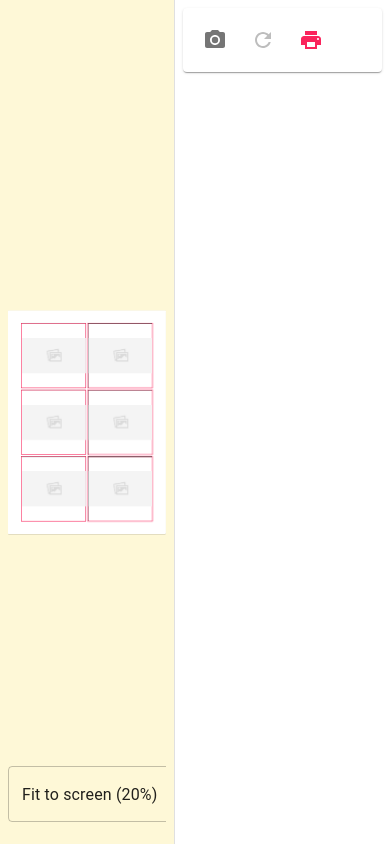
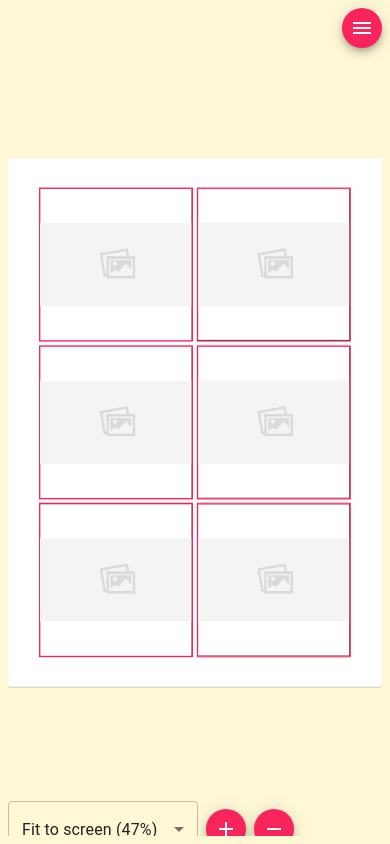
Before and after one commit to asafs94/photo-cropper, a React (Create React App) app: page / in a window 390 px wide. Built offline with nearby package versions, Linux system fonts and the light colour scheme.

Commit message:
Added grab and move to ZoomWrapper + added some more mobile support

```diff
--- a/src/App.tsx
+++ b/src/App.tsx
@@ -2,19 +2,26 @@ import React, { useContext, useRef } from 'react';
 import './App.css';
 import SixSquares from './components/Templates/SixSquares';
 import A4 from './components/Papers/A4';
-import { Drawer } from '@material-ui/core';
+import { Drawer, Fab, Theme, useMediaQuery } from '@material-ui/core';
 import EditSection from './components/EditSection';
 import { ImageContext } from './hoc/ImageProvider';
 import useStyles from './AppStyles';
 import ZoomWrapper from './components/ZoomWrapper';
+import { useToggleable } from './utils/hooks/togglables';
+import { Menu } from '@material-ui/icons';
 
 function App() {
   const paperRef= useRef<any>();
   const appRef = useRef<any>();
   const classes = useStyles();
+  const [drawerOpen, toggleDrawer] = useToggleable(false);
   const { croppableImages, uploadFiles, onClear } = useContext(ImageContext);
+  const smallScreen = useMediaQuery((theme: Theme)=> theme.breakpoints.down('sm'))
   return (
     <div className={classes.Root} ref={appRef}>
+      <Fab className={classes.DrawerFab} size='small' color='primary' onClick={toggleDrawer}>
+        <Menu />
+      </Fab>
       <main className={classes.Main}>
         <ZoomWrapper>
           <A4 className='center-content' rootRef={paperRef}>
@@ -22,7 +29,7 @@ function App() {
           </A4>
         </ZoomWrapper>
       </main>
-      <Drawer classes={{ paper: classes.Drawer }} variant="permanent" anchor="right">
+      <Drawer className={classes.DrawerWrapper} onClose={toggleDrawer} open={drawerOpen} classes={{ paper: classes.Drawer }} variant={smallScreen? "temporary" : "permanent"} anchor="right">
         <EditSection
           onUpload={uploadFiles}
           loaded={!!croppableImages.length}
--- a/src/AppStyles.ts
+++ b/src/AppStyles.ts
@@ -11,27 +11,36 @@ export default makeStyles( theme => {
             background: theme.palette.background.default
         },
         Main: {
-            width: `calc (100% - ${drawerWidth}px)`,
             height: '100%',
             display: 'flex',
             padding: theme.spacing(),
             boxSizing: 'border-box',
-            alignItems: 'center',
             justifyContent: 'center',
-            marginRight: drawerWidth,
-            overflow: 'hidden',
+            overflow: 'auto',
         },
         Drawer: {
             boxSizing: 'border-box',
             width: drawerWidth,
             padding: theme.spacing(),
         },
+        DrawerFab:{
+            position: 'fixed',
+            top: theme.spacing(),
+            right: theme.spacing(),
+            zIndex: 1,
+        },
+        DrawerWrapper:{
+
+        },
         '@media print':{
             Root:{
                 '& :not($Main, $Main *)':{
-                    visibility: 'hidden'
+                    display: 'none !important'
                 }
+            },
+            DrawerWrapper:{
+                display: 'none'
             }
-        }
+        },
     }
 } )
--- a/src/components/DraggableBackground/index.tsx
+++ b/src/components/DraggableBackground/index.tsx
@@ -49,7 +49,7 @@ export default function DraggableBackground({ src='', className='', zoomSensitiv
     }, [])
 
     return (
-        <div className={rootClassNames} ref={containerRef} onDoubleClick={handleDoubleClick} onContextMenu={onContextMenu} >
+        <div className={rootClassNames} onWheel={event=> event.stopPropagation()} onMouseDown={(event)=> event.stopPropagation()} ref={containerRef} onDoubleClick={handleDoubleClick} onContextMenu={onContextMenu} >
             <Cropper
                     crop={position}
                     cropSize={cropSize}
--- a/src/components/Papers/A4/styles.ts
+++ b/src/components/Papers/A4/styles.ts
@@ -16,6 +16,7 @@ export default makeStyles( (theme: Theme) => {
                 left: 0,
                 border: 'none',
                 boxShadow: 'none',
+                zIndex: 9999
             }
         }
     }
--- a/src/components/ZoomWrapper/index.tsx
+++ b/src/components/ZoomWrapper/index.tsx
@@ -1,73 +1,88 @@
 import React, { useCallback, useEffect, useRef, useState } from "react";
-import { Fab, makeStyles, MenuItem, Select } from '@material-ui/core';
+import { Fab, makeStyles, MenuItem, Select } from "@material-ui/core";
 import { Add, Remove } from "@material-ui/icons";
 
-const useStyles = makeStyles( theme => {
+const useStyles = makeStyles((theme) => {
   return {
-        Wrapper:{
+    Wrapper: {
       width: "100%",
-            height: "100%",
-            display: "flex",
-            flexDirection: "column",
+      height:  "100%",
       position: "relative",
-            overflow: "auto",
+      overflow: "hidden",
+      cursor: "grab"
     },
     Settings: {
       position: "sticky",
       top: "calc( 100% - 70px )",
       left: 0,
       zIndex: 1,
-            alignSelf: 'flex-start',
-            display: 'grid',
+      alignSelf: "flex-start",
+      '&>div':{
+        position: 'absolute',
+        left:0,
+        top: 35,
+        width: 'fit-content',
+        height: 'fit-content',
+        display: "grid",
         gridGap: theme.spacing(),
-            gridTemplateColumns: 'auto auto auto',
-            alignContent: 'center',
-            justifyContent: 'center',
-            alignItems: 'center'
+        gridTemplateColumns: "auto auto auto",
+        alignContent: "center",
+        justifyContent: "center",
+        alignItems: "center",
+      }
     },
-        Select:{
+    Select: {
       width: 190,
     },
     Content: {
       width: "fit-content",
       height: "fit-content",
-            margin: 'auto',
-            transform: ({scale}: any) => `scale(${scale})`
+      position: "absolute",
+      top: ({childSize}: any) =>  `calc(50% - ${childSize.height/2}px)` ,
+      left: ({childSize}: any) =>  `calc(50% - ${childSize.width/2}px)`,
+      margin: "auto",
+      transform: ({ scale, translate }: any) => `scale(${scale}) translate(${translate.x}px, ${translate.y}px)`,
     },
-        '@media print':{
-            Content:{
-                transform: 'none !important'
+    "@media print": {
+      Content: {
+        transform: "none !important",
       },
       Settings: {
-                display: 'none'
-            }
-        }
-    }
-} )
+        display: "none",
+      },
+    },
+  };
+});
 
 interface Props {
   children: React.ReactChild;
-  defaultOption?: 'fit' | number
+  defaultOption?: "fit" | number;
 }
 
-const selectOptions: Array<'fit' | number> = ['fit', 0.25, 0.5, 0.75, 1];
+const selectOptions: Array<"fit" | number> = ["fit", 0.25, 0.5, 0.75, 1];
 
-const ZoomWrapper = ({ children: child, defaultOption='fit' }: Props) => {
+const ZoomWrapper = ({ children: child, defaultOption = "fit" }: Props) => {
   const [scale, setScale] = useState(1);
-  const [option, setOption] = useState<'fit'| number>(defaultOption);
+  const [translate, setTranslate] = useState({x: 0, y: 0});
+  const [option, setOption] = useState<"fit" | number>(defaultOption);
   const [fitScale, setFitScale] = useState<number>(0);
-  const [customOption, setCustomOption] = useState<null | number>(null)
+  const [customOption, setCustomOption] = useState<null | number>(null);
+  const [childSize, setChildSize] = useState({ width: 0, height: 0 });
+  const [dragging, setDragging] = useState(false)
+  const mousePosition = useRef({ x: 0, y:0 });
   const ref = useRef<any>();
   const childRef = useRef<any>();
-  const classes = useStyles({scale, fitScale})
+  const classes = useStyles({ scale, fitScale, childSize, translate });
 
   const calcFitScale = useCallback(() => {
     const wrapper = ref.current;
     const container = wrapper.getBoundingClientRect();
     const child = childRef.current;
+    const childSize = { width: child.clientWidth, height: child.clientHeight };
+    setChildSize(childSize)
     const ratio = {
       width: container.width / child.clientWidth,
-      height: container.height / child.clientHeight
+      height: container.height / child.clientHeight,
     };
     if (ratio.height < 1 || ratio.width < 1) {
       if (ratio.height < ratio.width) {
@@ -78,74 +93,136 @@ const ZoomWrapper = ({ children: child, defaultOption='fit' }: Props) => {
     }
   }, [setScale]);
 
-  const setZoom = useCallback((_option: 'fit' | number) => {
-    if( _option === 'fit' ){
-        setScale(fitScale)
+  const setZoom = useCallback(
+    (_option: "fit" | number) => {
+      if (_option === "fit") {
+        setScale(fitScale);
       } else {
         setScale(_option);
       }
-  }, [setScale, fitScale])
+    },
+    [setScale, fitScale]
+  );
 
-  useEffect(()=>{
+  useEffect(() => {
     const child = childRef.current;
-      (child as HTMLDivElement).scrollIntoView({ behavior: "auto", block: "center", inline: "center" })
-  },[scale])
+    (child as HTMLDivElement).scrollIntoView({
+      behavior: "auto",
+      block: "center",
+      inline: "center",
+    });
+  }, [scale]);
 
-  useEffect(()=>{
+  useEffect(() => {
     calcFitScale();
     window.addEventListener("resize", calcFitScale, false);
     return () => {
       window.removeEventListener("resize", calcFitScale, false);
     };
+  }, []);
+
+  const onSelect = useCallback(
+    (
+      event: React.ChangeEvent<{ name?: string | undefined; value: unknown }>
+    ) => {
+      const value = event.target.value as "fit" | number;
+      setCustomOption(null);
+      setOption(value);
+    },
+    [setOption, setCustomOption, setZoom, fitScale]
+  );
+
+  const onAddZoom = useCallback(() => {
+    setCustomOption(scale + 0.05);
+  }, [setCustomOption, scale]);
+
+  const onSubtractZoom = useCallback(() => {
+    setCustomOption(scale - 0.05);
+  }, [setCustomOption, scale]);
+
+  useEffect(() => {
+    if (customOption) {
+      setOption(customOption);
+    }
+  }, [customOption, setOption]);
+
+  useEffect(() => {
+    setZoom(option);
+  }, [fitScale, option]);
+
+  const onDrag = useCallback((event: React.MouseEvent)=>{
+    event.preventDefault();
+    if(dragging){
+      const {x,y} = mousePosition.current;
+      const delta = { x: event.clientX - x, y: event.clientY - y };
+      mousePosition.current = { x: event.clientX, y: event.clientY };
+      setTranslate((t)=>{
+        return {
+          x: t.x + delta.x,
+          y: t.y + delta.y
+        }
+      })
+    }
+  },[setTranslate, dragging])
+
+  const setPosition = (event: React.MouseEvent) => {
+    mousePosition.current = { x: event.clientX, y: event.clientY };
+    setDragging(true)
+  }
+
+  const onDrop = (event: MouseEvent) =>{
+    setDragging(false)
+  }
+
+  useEffect(()=>{
+    document.addEventListener('mouseup', onDrop, false)
+    return () =>{
+      document.removeEventListener('mouseup', onDrop, false)
+    }
   },[])
 
-  const onSelect = useCallback((event: React.ChangeEvent<{name?: string | undefined; value: unknown;}>)=>{
-    const value = event.target.value as ('fit' | number);
-    setCustomOption(null);
-    setOption(value);
-    },[setOption, setCustomOption, setZoom, fitScale])
-
-  const onAddZoom = useCallback(()=>{
-      setCustomOption( scale + 0.05 );
-  },[setCustomOption, scale]);
-
-  const onSubtractZoom = useCallback(()=>{
-      setCustomOption( scale - 0.05 )
-  },[setCustomOption, scale])
-
-  useEffect(()=>{
-      if(customOption){
-          setOption(customOption)
+  const onWheel = (event: React.WheelEvent) =>{
+    const delta = -event.deltaY/1000;
+    setCustomOption(scale + delta);
   }
-  },[customOption, setOption])
-
-  useEffect(()=>{
-    setZoom(option)
-  }, [fitScale, option])
 
   return (
-    <div
-      ref={ref}
-      className={classes.Wrapper}
+    <div ref={ref} onWheel={onWheel} onMouseDown={setPosition} onMouseMove={onDrag} className={classes.Wrapper} >
+      <div className={classes.Settings}>
+        <div>
+          <Select
+            className={classes.Select}
+            value={option}
+            onChange={onSelect}
+            variant="outlined"
           >
-        <div className={classes.Settings}>
-           <Select className={classes.Select} value={option} onChange={onSelect} variant="outlined">
-               {selectOptions.map((_option, index) => <MenuItem key={`zoom-${_option}`} value={_option}>
-                   {_option === 'fit'? `Fit to screen (${(fitScale*100).toFixed()}%)` : `${(_option*100).toFixed()}%`}
-               </MenuItem>)}
-               {customOption && <option value={customOption} style={{display: 'none'}}>{(customOption*100).toFixed()}%{}</option>}
+            {selectOptions.map((_option, index) => (
+              <MenuItem key={`zoom-${_option}`} value={_option}>
+                {_option === "fit"
+                  ? `Fit to screen (${(fitScale * 100).toFixed()}%)`
+                  : `${(_option * 100).toFixed()}%`}
+              </MenuItem>
+            ))}
+            {customOption && (
+              <option value={customOption} style={{ display: "none" }}>
+                {(customOption * 100).toFixed()}%{}
+              </option>
+            )}
           </Select>
           <Fab size="small" color="primary" onClick={onAddZoom}>
             <Add />
           </Fab>
-           <Fab size="small" color="primary" onClick={onSubtractZoom} disabled={scale - 0.05 < 0}>
+          <Fab
+            size="small"
+            color="primary"
+            onClick={onSubtractZoom}
+            disabled={scale - 0.05 < 0}
+          >
             <Remove />
           </Fab>
         </div>
-      <div
-        ref={childRef}
-        className={classes.Content}
-      >
+      </div>
+      <div ref={childRef}  className={classes.Content}>
         {child}
       </div>
     </div>
--- /dev/null
+++ b/src/utils/hooks/togglables.ts
@@ -0,0 +1,16 @@
+import { useCallback, useState } from "react"
+
+
+export function useToggleable(defaultOn: boolean = false) : [boolean, (value?: any) => void] {
+    const [on, setOn] = useState<boolean>(defaultOn);
+
+    const toggle = useCallback( (value?: any)=>{
+        if( typeof value !== "boolean" ){
+            setOn( _on => !_on );
+        } else {
+            setOn(value);
+        }
+    }, [setOn]);
+
+    return [on, toggle];
+}
```
Lines whose indentation alone changed are shown as unchanged.
